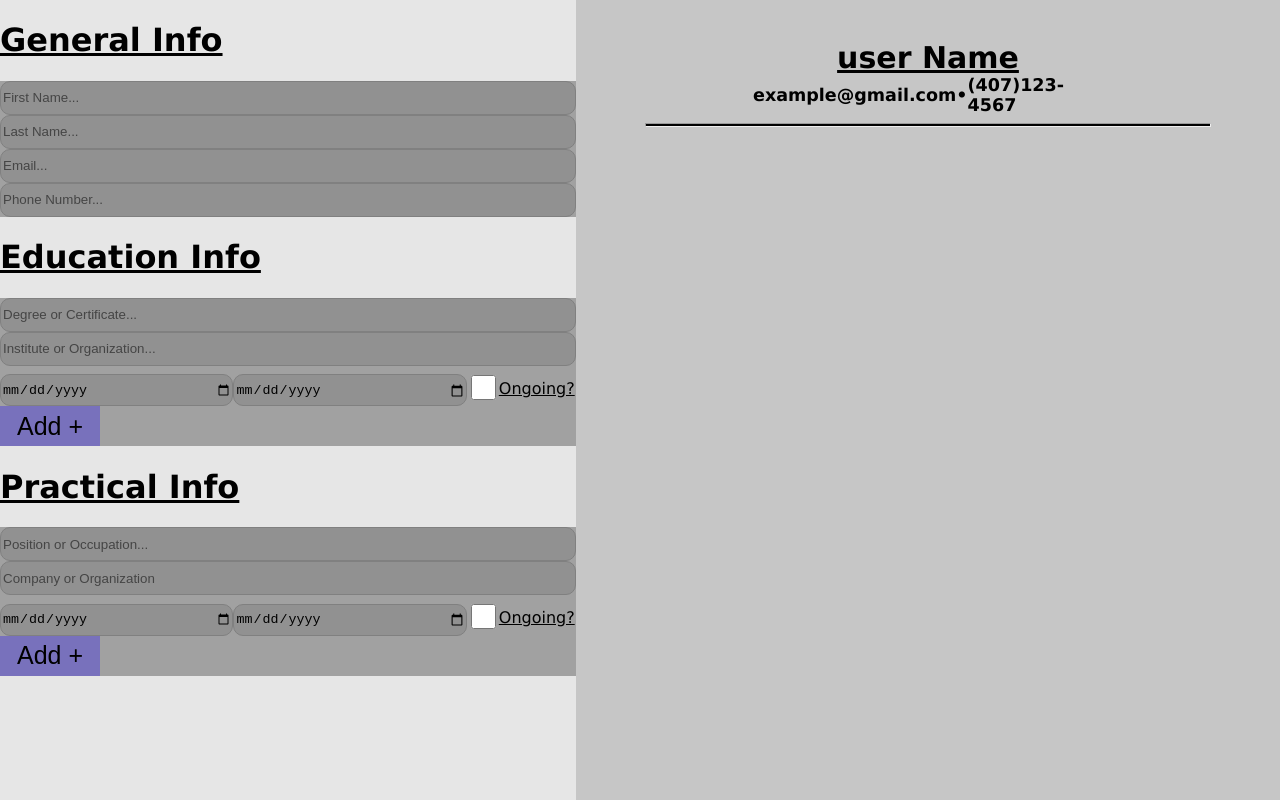
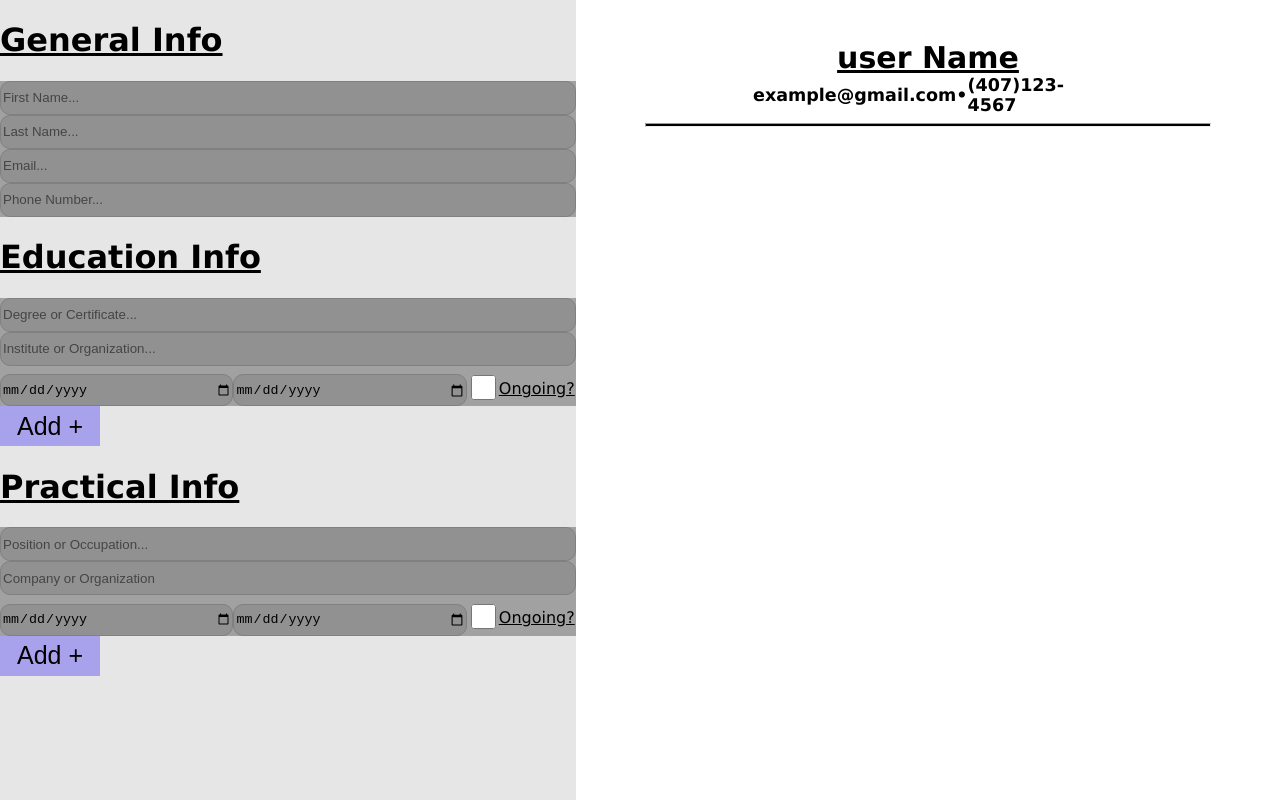
Before and after one commit to Jerriath/cv-project, a React (Create React App) app: page / in a window 1280 px wide. Built offline with nearby package versions, Linux system fonts and the light colour scheme.

Commit message:
Created two main components for the form and resume

```diff
--- a/src/App.js
+++ b/src/App.js
@@ -1,24 +1,12 @@
-import GeneralInput from "./components/inputFields/GeneralInput";
-import EducationInput from "./components/inputFields/EducationInput";
-import PracticalInput from "./components/inputFields/PracticalInput";
-import Resume from "./components/outputFields/Resume";
+import FormComponent from "./components/inputFields/FormComponent";
+import ResumeComponent from "./components/outputFields/ResumeComponent";
 import styles from "./appStyles.css";
 
 function App() {
   return (
     <div className="page">
-      <div className="left">
-        <h1 className="subtitle">General Info</h1>
-        <GeneralInput />
-        <h1 className="subtitle">Education Info</h1>
-        <EducationInput />
-        <h1 className="subtitle">Practical Info</h1>
-        <PracticalInput />
-      </div>
-      <div className="right">
-        <Resume />
-      </div>
-
+      <FormComponent />
+      <ResumeComponent />
     </div>
 
   );
--- a/src/appStyles.css
+++ b/src/appStyles.css
@@ -25,17 +25,3 @@ body {
     width: 100%;
     background-color: rgb(230, 230, 230);
 }
-
-.left {
-    width: 45%;
-    height: auto;
-    position: relative;
-    left: 0;
-}
-
-.right {
-    width: 55%;
-    height: auto;
-    position: relative;
-    right: 0;
-}
--- /dev/null
+++ b/src/components/inputFields/AddButton.js
@@ -0,0 +1,13 @@
+import React, { Component } from "react";
+
+class AddButton extends Component {
+
+    render() {
+        return (
+            <button className="addField">Add +</button>
+        );
+    };
+
+}
+
+export default AddButton;
--- a/src/components/inputFields/EducationInput.js
+++ b/src/components/inputFields/EducationInput.js
@@ -1,7 +1,7 @@
 import React, { Component } from "react";
 import InputField from "./InputField"
 
-class EducationInfo extends Component {
+class EducationInput extends Component {
 
     render() {
         return (
@@ -12,11 +12,10 @@ class EducationInfo extends Component {
                 <InputField inputClass="dateInput" placeHolder="To..." type="date" />
                 <InputField inputClass="checkbox" type="checkbox" />
                 <label className="subtitle">Ongoing?</label>
-                <button className="addField">Add +</button>
             </div>
         );
     };
 
 }
 
-export default EducationInfo;
+export default EducationInput;
--- /dev/null
+++ b/src/components/inputFields/FormComponent.js
@@ -0,0 +1,28 @@
+import React, { Component } from "react";
+import GeneralInput from "./GeneralInput";
+import EducationInput from "./EducationInput";
+import PracticalInput from "./PracticalInput";
+import AddButton from "./AddButton";
+import styles from "./inputStyles.css";
+
+class FormComponent extends Component {
+
+
+    render() {
+        return (
+            <div className="formComp">
+                <h1 className="subtitle">General Info</h1>
+                <GeneralInput />
+                <h1 className="subtitle">Education Info</h1>
+                <EducationInput />
+                <AddButton />
+                <h1 className="subtitle">Practical Info</h1>
+                <PracticalInput />
+                <AddButton />
+            </div>
+        );
+    }
+
+}
+
+export default FormComponent;
--- a/src/components/inputFields/GeneralInput.js
+++ b/src/components/inputFields/GeneralInput.js
@@ -1,7 +1,7 @@
 import React, { Component } from "react";
 import InputField from "./InputField"
 
-class GeneralInfo extends Component {
+class GeneralInput extends Component {
 
     render() {
         return (
@@ -16,4 +16,4 @@ class GeneralInfo extends Component {
 
 }
 
-export default GeneralInfo;
+export default GeneralInput;
--- a/src/components/inputFields/InputField.js
+++ b/src/components/inputFields/InputField.js
@@ -1,13 +1,7 @@
 import React, { Component } from "react";
 import styles from "./inputStyles.css";
 
-class SmallInput extends Component {
-
-    constructor(props) {
-        super(props);
-
-        this.state = {};
-    }
+class InputField extends Component {
 
     render() {
         return (
@@ -16,4 +10,4 @@ class SmallInput extends Component {
     };
 };
 
-export default SmallInput;
+export default InputField;
--- a/src/components/inputFields/PracticalInput.js
+++ b/src/components/inputFields/PracticalInput.js
@@ -1,7 +1,7 @@
 import React, { Component } from "react";
 import InputField from "./InputField"
 
-class PracticalInfo extends Component {
+class PracticalInput extends Component {
 
     render() {
         return (
@@ -12,11 +12,10 @@ class PracticalInfo extends Component {
                 <InputField inputClass="dateInput" placeHolder="To..." type="date" />
                 <InputField inputClass="checkbox" type="checkbox" />
                 <label className="subtitle">Ongoing?</label>
-                <button className="addField">Add +</button>
             </div>
         );
     };
 
 }
 
-export default PracticalInfo;
+export default PracticalInput;
--- a/src/components/inputFields/inputStyles.css
+++ b/src/components/inputFields/inputStyles.css
@@ -53,3 +53,10 @@
 .addField:hover {
     border: 1px solid black;
 }
+
+.formComp {
+    width: 45%;
+    height: auto;
+    position: relative;
+    left: 0;
+}
--- a/src/components/outputFields/Resume.js
+++ b/src/components/outputFields/ResumeComponent.js
@@ -1,12 +1,13 @@
 import React, { Component } from "react";
 import GeneralOutput from "./GeneralOutput";
 import styles from "./outputStyles.css";
+
 
 class Resume extends Component {
 
     render() {
         return (
-            <div className="testPage">
+            <div className="resumeComp">
                 <GeneralOutput />
             </div>
         );
--- a/src/components/outputFields/outputStyles.css
+++ b/src/components/outputFields/outputStyles.css
@@ -40,3 +40,11 @@
     height: 2px;
     width: 80%;
 }
+
+.resumeComp {
+    width: 55%;
+    height: auto;
+    position: relative;
+    right: 0;
+    background-color: white;
+}
```
